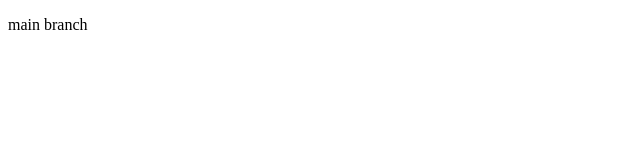
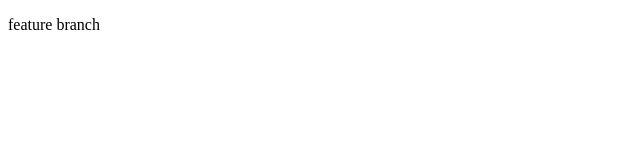
Before and after one commit to ArtemMarkevych1/test-project, a plain HTML site: page index.html in a window 1280 px wide. Shown: the full height of the page, 0-640 px from the left. Drawn offline with Linux system fonts and the light colour scheme.

Commit message:
Change label

```diff
--- a/index.html
+++ b/index.html
@@ -9,7 +9,7 @@
 </head>
 <body>
 
-<p>main branch</p>
+<p>feature branch</p>
 
 </body>
 </html>
```
